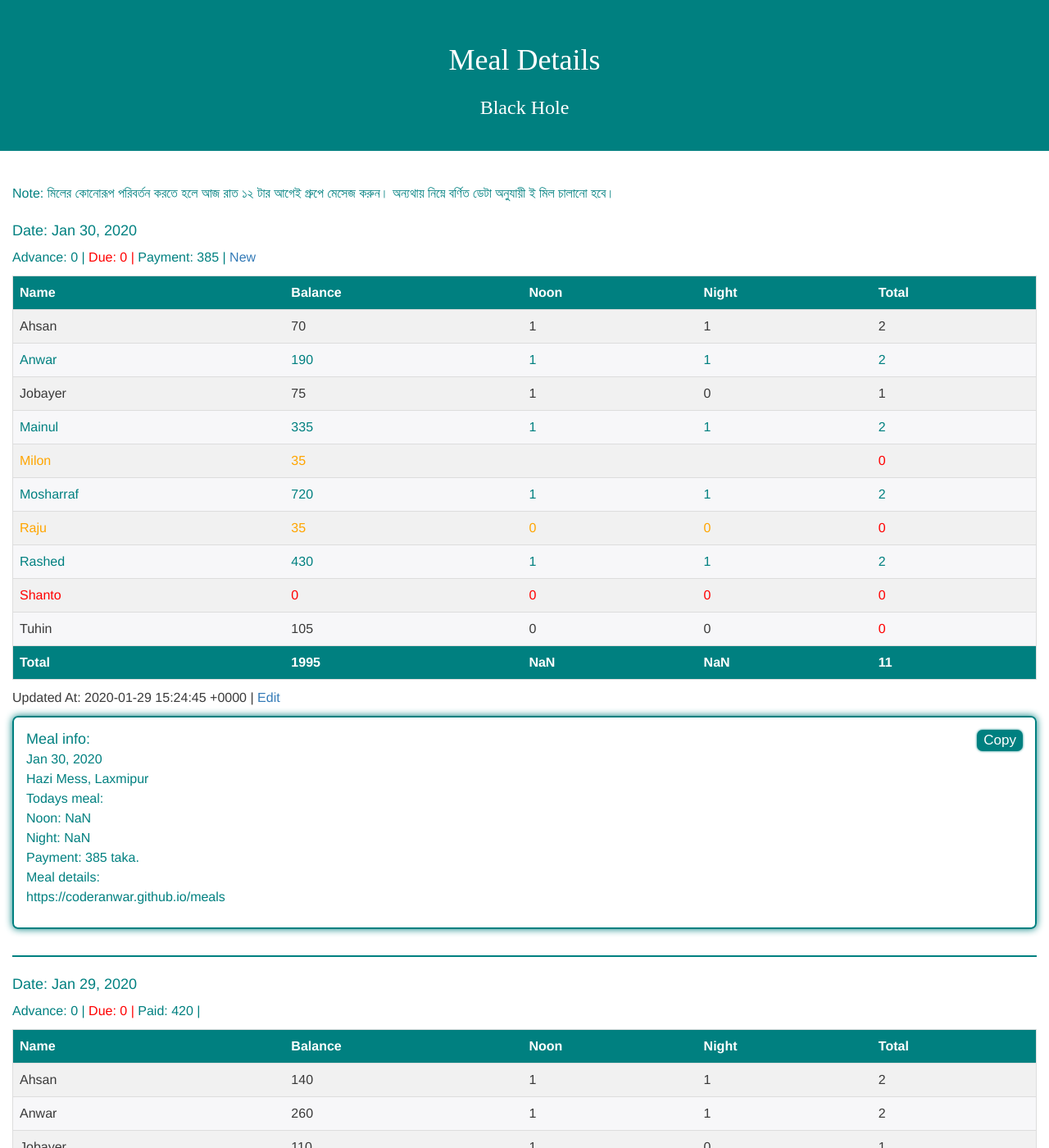
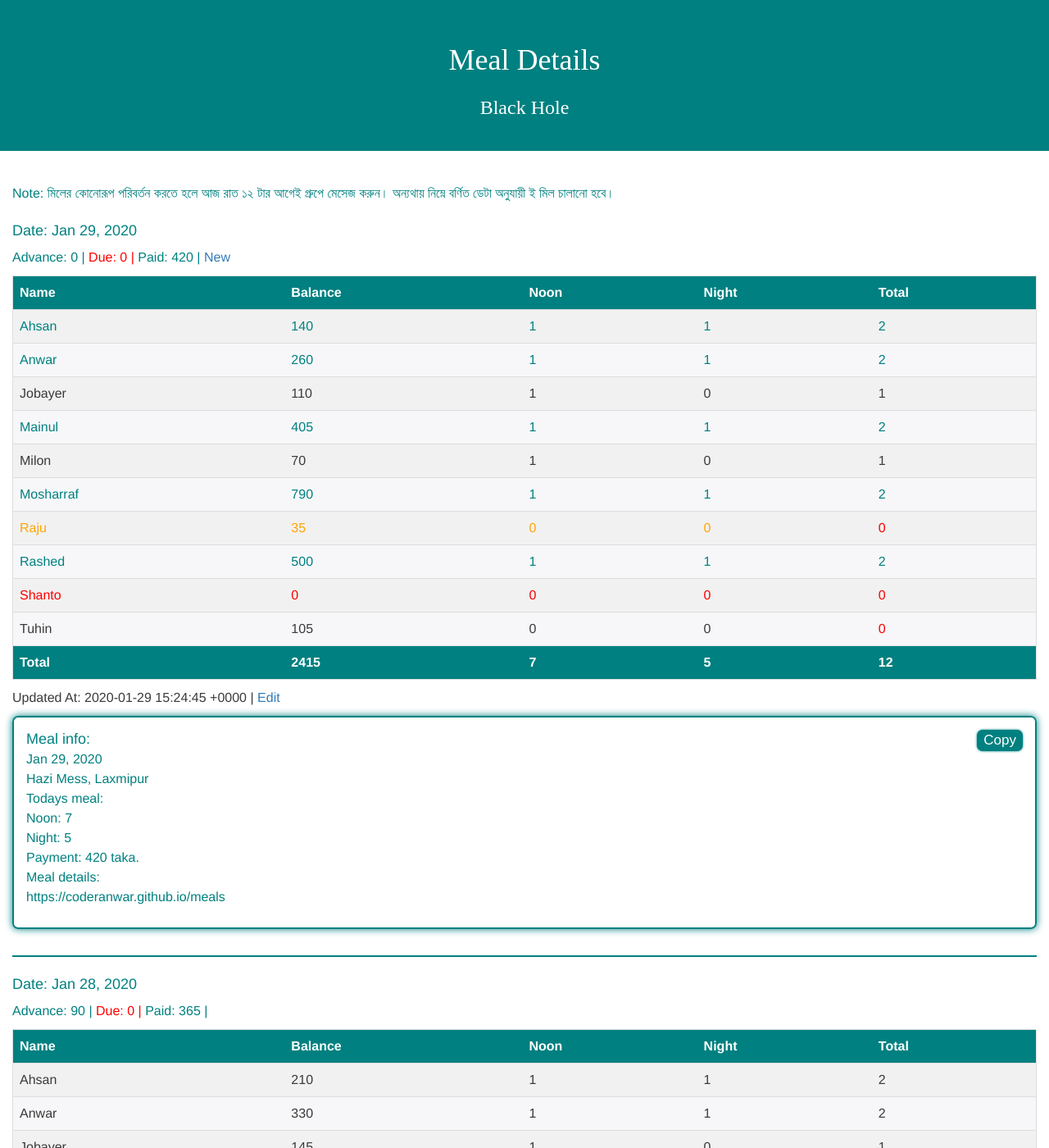
Before and after one commit to coderanwar/meals, a Jekyll site: the page built from index.html, in a window 1280 px wide and 1400 px high. Shown: the whole window at 82% size. Built offline with Jekyll 4.4.1, drawn with Linux system fonts in a browser that asks for light colours.

Commit message:
Update meals.yml

```diff
--- a/_data/meals.yml
+++ b/_data/meals.yml
@@ -1,47 +1,3 @@
-
-- Date: 2020-01-30
-  Paid: 0
-  Advance: 0
-  Due: 0
-  Peoples:
-    - Name: "Ahsan"
-      Balance: 70
-      Noon: 1
-      Night: 1
-    - Name: "Anwar"
-      Balance: 190
-      Noon: 1
-      Night: 1
-    - Name: "Jobayer"
-      Balance: 75
-      Noon: 1
-      Night: 0
-    - Name: "Mainul"
-      Balance: 335
-      Noon: 1
-      Night: 1
-    - Name: "Milon"
-      Balance: 35
-    - Name: "Mosharraf"
-      Balance: 720
-      Noon: 1
-      Night: 1
-    - Name: "Raju"
-      Balance: 35
-      Noon: 0
-      Night: 0
-    - Name: "Rashed"
-      Balance: 430
-      Noon: 1
-      Night: 1
-    - Name: "Shanto"
-      Balance: 0
-      Noon: 0
-      Night: 0
-    - Name: "Tuhin"
-      Balance: 105
-      Noon: 0
-      Night: 0
 
 - Date: 2020-01-29
   Paid: 420
```
